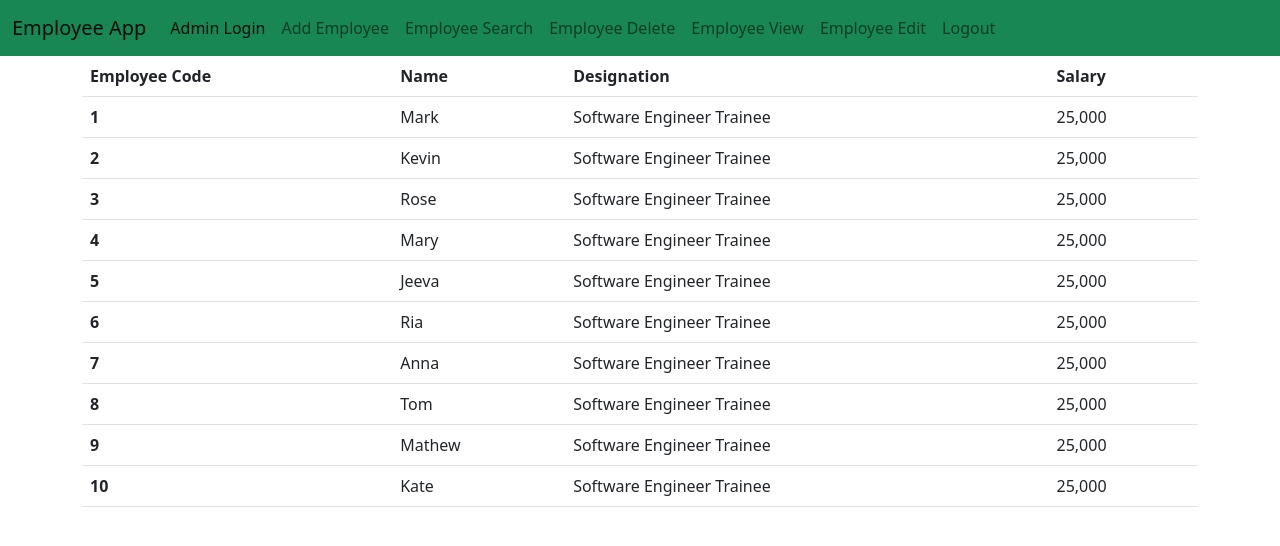
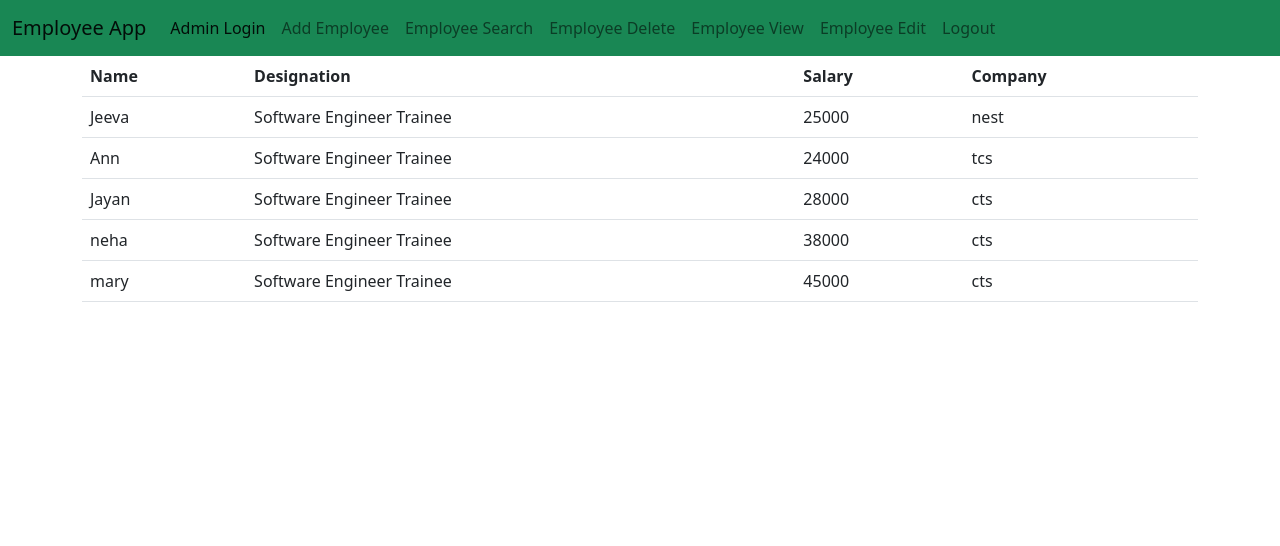
Before and after one commit to jeevaann1999/EmployeeApp-Angular, an Angular app: page /view in a window 1280 px wide. Shown: the top 546 px of the page. Built offline with nearby package versions, Linux system fonts and the light colour scheme.

Commit message:
dynamicbinding

```diff
--- a/src/app/view-employee/view-employee.component.html
+++ b/src/app/view-employee/view-employee.component.html
@@ -5,72 +5,18 @@
             <table class="table">
                 <thead>
                   <tr>
-                    <th scope="col">Employee Code</th>
                     <th scope="col">Name</th>
                     <th scope="col">Designation</th>
                     <th scope="col">Salary</th>
+                    <th scope="col">Company</th>
                   </tr>
                 </thead>
                 <tbody>
-                  <tr>
-                    <th scope="row">1</th>
-                    <td>Mark</td>
-                    <td>Software Engineer Trainee</td>
-                    <td>25,000</td>
-                  </tr>
-                  <tr>
-                    <th scope="row">2</th>
-                    <td>Kevin</td>
-                    <td>Software Engineer Trainee</td>
-                    <td>25,000</td>
-                  </tr>
-                  <tr>
-                    <th scope="row">3</th>
-                    <td>Rose</td>
-                    <td>Software Engineer Trainee</td>
-                    <td>25,000</td>
-                  </tr>
-                  <tr>
-                    <th scope="row">4</th>
-                    <td>Mary</td>
-                    <td>Software Engineer Trainee</td>
-                    <td>25,000</td>
-                  </tr>
-                  <tr>
-                    <th scope="row">5</th>
-                    <td>Jeeva</td>
-                    <td>Software Engineer Trainee</td>
-                    <td>25,000</td>
-                  </tr>
-                  <tr>
-                    <th scope="row">6</th>
-                    <td>Ria</td>
-                    <td>Software Engineer Trainee</td>
-                    <td>25,000</td>
-                  </tr>
-                  <tr>
-                    <th scope="row">7</th>
-                    <td>Anna</td>
-                    <td>Software Engineer Trainee</td>
-                    <td>25,000</td>
-                  </tr>
-                  <tr>
-                    <th scope="row">8</th>
-                    <td>Tom</td>
-                    <td>Software Engineer Trainee</td>
-                    <td>25,000</td>
-                  </tr>
-                  <tr>
-                    <th scope="row">9</th>
-                    <td>Mathew</td>
-                    <td>Software Engineer Trainee</td>
-                    <td>25,000</td>
-                  </tr>
-                  <tr>
-                    <th scope="row">10</th>
-                    <td>Kate</td>
-                    <td>Software Engineer Trainee</td>
-                    <td>25,000</td>
+                  <tr *ngFor="let i of data">
+                    <td>{{i.name}}</td>
+                    <td>{{i.designation}}</td>
+                    <td>{{i.salary}}</td>
+                    <td>{{i.company}}</td>
                   </tr>
                 </tbody>
               </table>
--- a/src/app/view-employee/view-employee.component.ts
+++ b/src/app/view-employee/view-employee.component.ts
@@ -6,5 +6,40 @@
   styleUrls: ['./view-employee.component.css']
 })
 export class ViewEmployeeComponent {
+data:any=[
+  {
+  "name":"Jeeva",
+  "designation":"Software Engineer Trainee",
+  "salary":25000,
+  "company":"nest"
+  },
+  {
+  "name":"Ann",
+  "designation":"Software Engineer Trainee",
+  "salary":24000,
+  "company":"tcs"
+  },
+  {
+  "name":"Jayan",
+  "designation":"Software Engineer Trainee",
+  "salary":28000,
+  "company":"cts"
+  },
+  {
+    "name":"neha",
+    "designation":"Software Engineer Trainee",
+    "salary":38000,
+    "company":"cts"
+    },
+    {
+      "name":"mary",
+      "designation":"Software Engineer Trainee",
+      "salary":45000,
+      "company":"cts"
+      }
+
+]
+
+
 
 }
```
